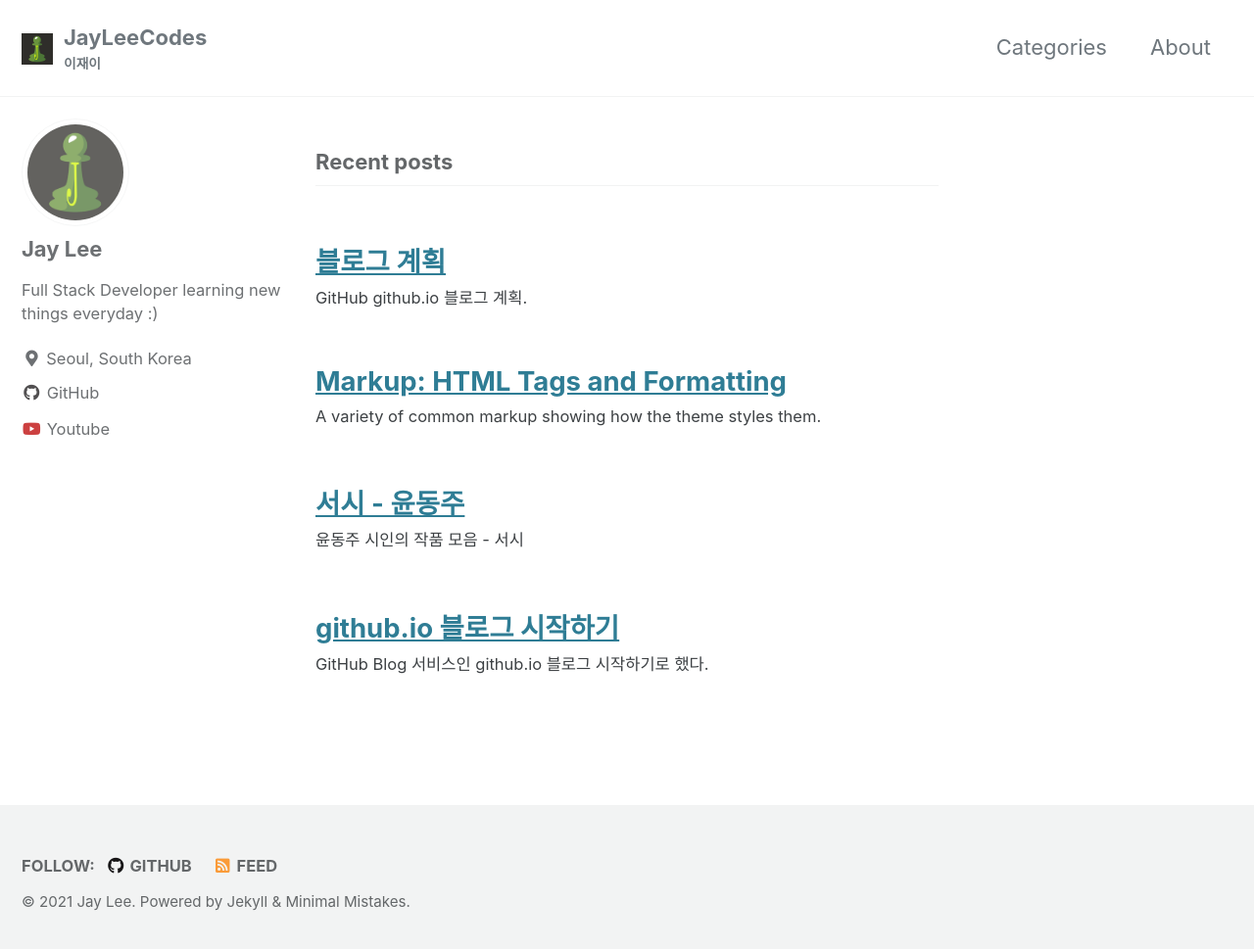
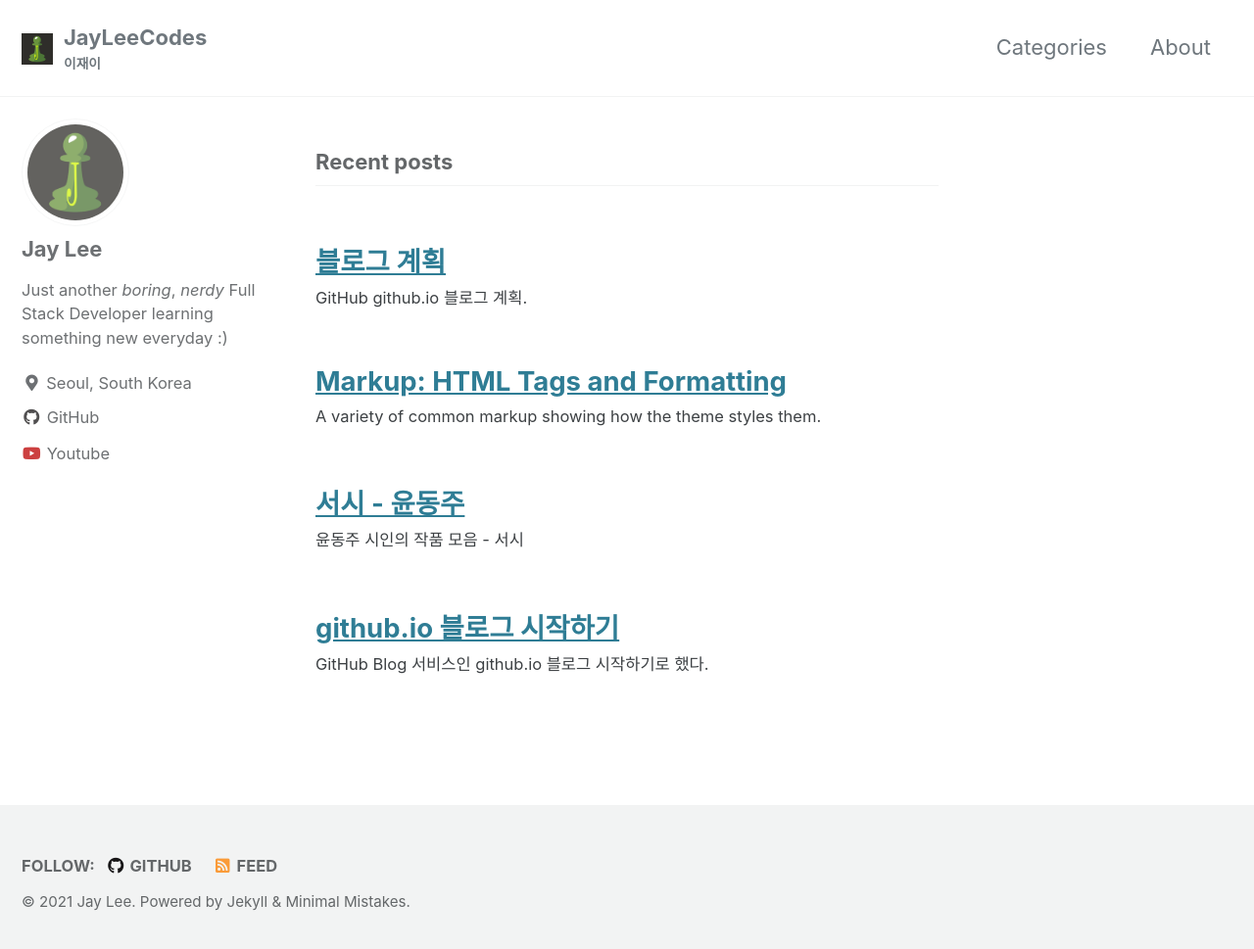
Before and after one commit to jinlee487/jinlee487.github.io, a Jekyll site: the page built from index.html, in a window 1280 px wide and 977 px high. Shown: the top 969 px of the window at 98% size. Built offline with Jekyll 4.4.1, drawn with Linux system fonts in a browser that asks for light colours; cached includes are drawn as plain includes; the list of posts is cut into pages by our own code.

Commit message:
added bio

```diff
--- a/_config.yml
+++ b/_config.yml
@@ -96,7 +96,7 @@ analytics:
 author:
   name             : *name # *name is a YAML reference pointing to the &anchor earlier
   avatar           : "/assets/images/pawnj.jpg"
-  bio              : "Full Stack Developer learning new things everyday :)"
+  bio              : "Just another *boring*, *nerdy* Full Stack Developer learning something new everyday :)"
   location         : "Seoul, South Korea"
   email            :
   links:
```
